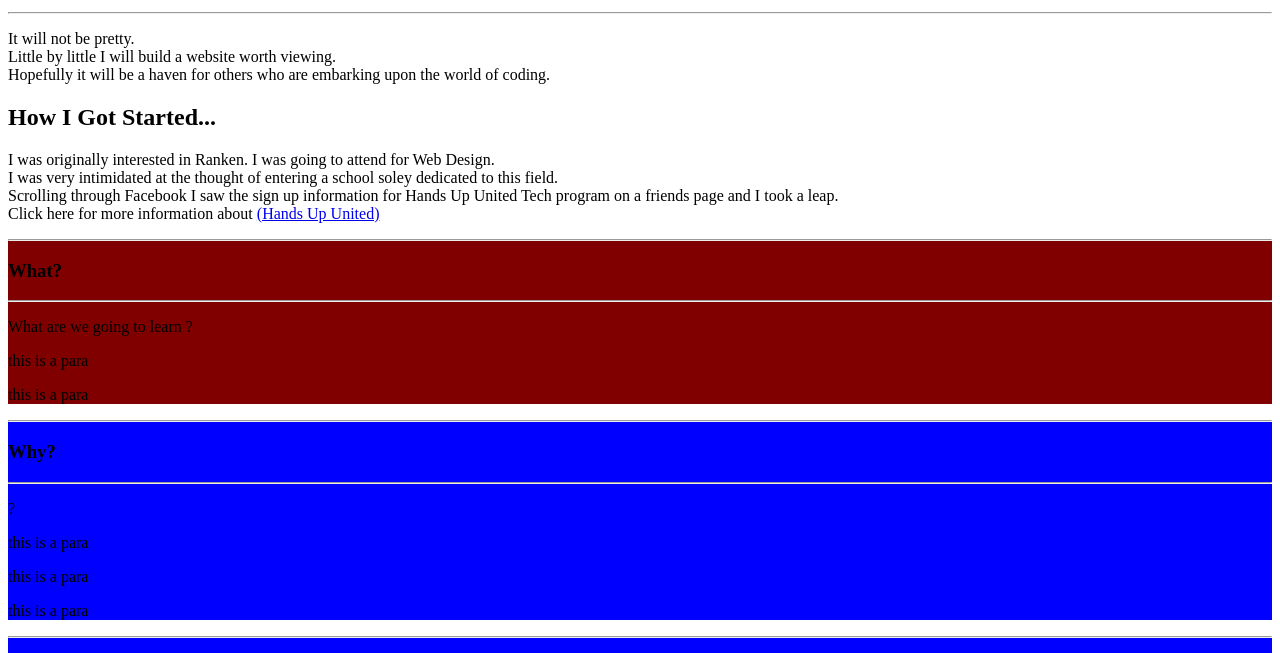
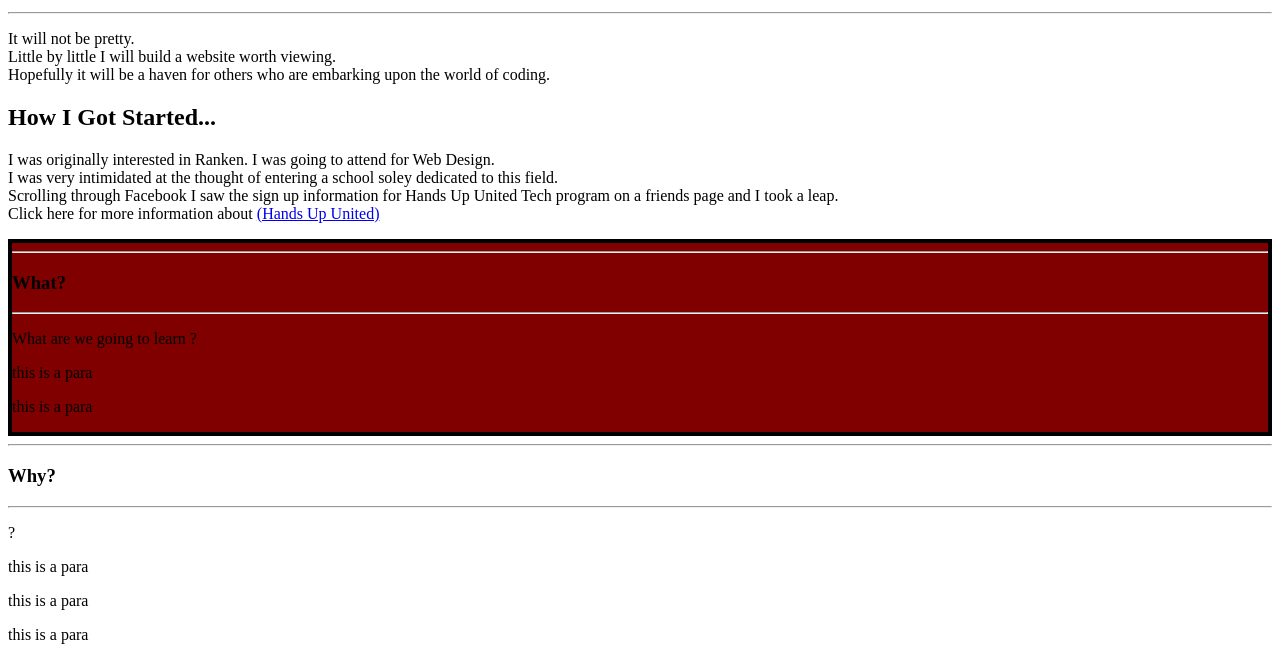
Before and after one commit to BerneBee/BernesJourneyToCode, a plain HTML site: page index.html in a window 1280 px wide. Shown: the part 113-766 px from the top of the page. Drawn offline with Linux system fonts and the light colour scheme.

Commit message:
Update style.css

```diff
--- a/style.css
+++ b/style.css
@@ -1,12 +1,12 @@
 #main {
   background-color:maroon;
   color:black;
-  border:4px dash black;
+  border:4px Solid black;
   }
 
 .intro{
   color:black;
 }
  div{
-   background-color: blue;
+   background-color: ;
  }
```
